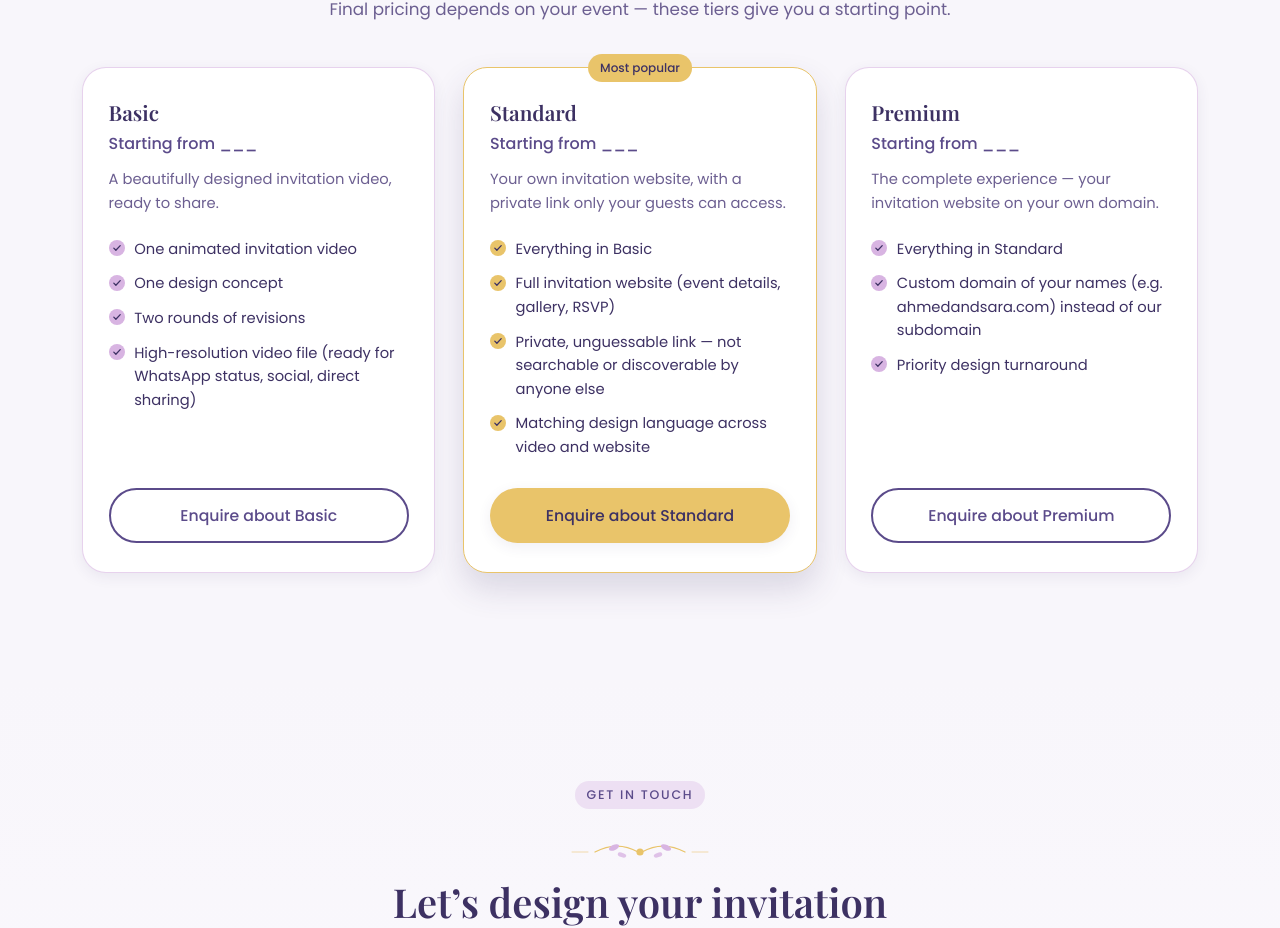
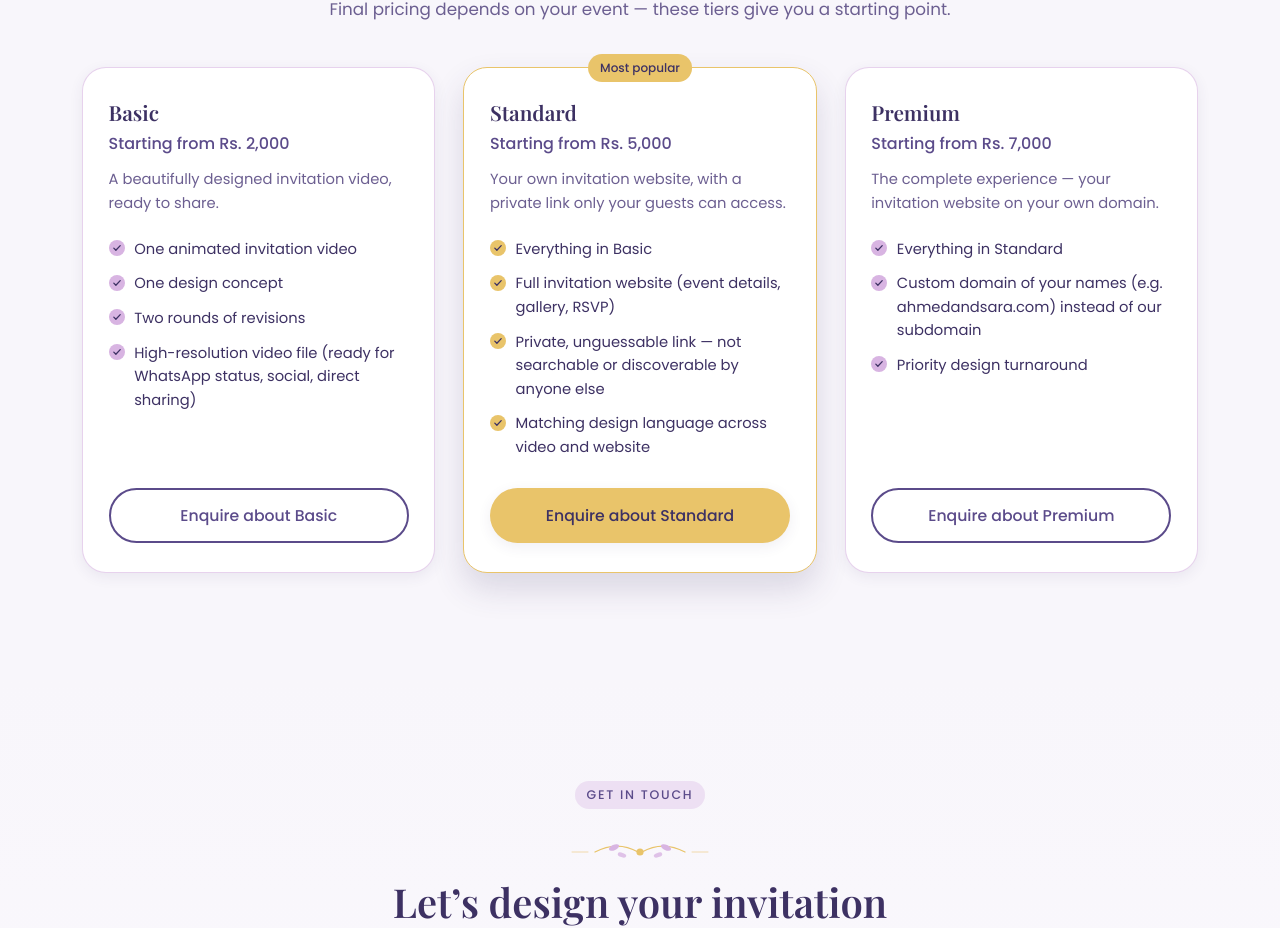
Before and after one commit to awaismalik47/InviteHub, an Angular app: page / in a window 1280 px wide. Shown: the part 3634-4562 px from the top of the page. Built offline with nearby package versions, Linux system fonts and the light colour scheme.

Commit message:
Set real pricing: Basic Rs. 2,000 / Standard Rs. 5,000 / Premium Rs. 7,000
Replaces the "___" placeholders with actual starting prices.

Co-Authored-By: Claude Sonnet 5 <noreply@anthropic.com>

```diff
--- a/src/app/data/pricing.ts
+++ b/src/app/data/pricing.ts
@@ -11,7 +11,7 @@ export const PRICING_TIERS: PricingTier[] = [
   {
     id: 'basic',
     name: 'Basic',
-    startingFrom: 'Starting from ___',
+    startingFrom: 'Starting from Rs. 2,000',
     description: 'A beautifully designed invitation video, ready to share.',
     features: [
       'One animated invitation video',
@@ -23,7 +23,7 @@ export const PRICING_TIERS: PricingTier[] = [
   {
     id: 'standard',
     name: 'Standard',
-    startingFrom: 'Starting from ___',
+    startingFrom: 'Starting from Rs. 5,000',
     description: 'Your own invitation website, with a private link only your guests can access.',
     features: [
       'Everything in Basic',
@@ -36,7 +36,7 @@ export const PRICING_TIERS: PricingTier[] = [
   {
     id: 'premium',
     name: 'Premium',
-    startingFrom: 'Starting from ___',
+    startingFrom: 'Starting from Rs. 7,000',
     description: 'The complete experience — your invitation website on your own domain.',
     features: [
       'Everything in Standard',
```
